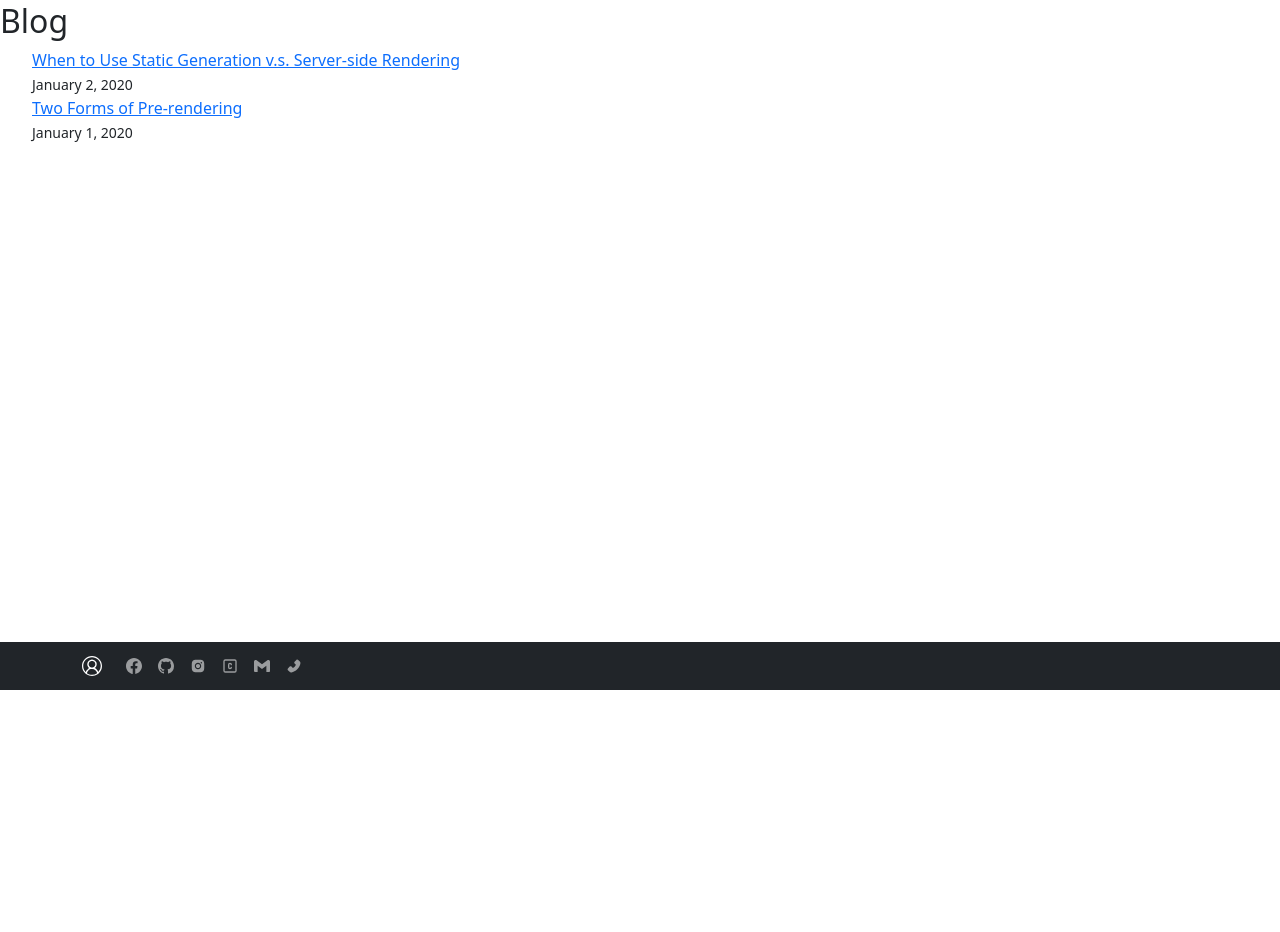
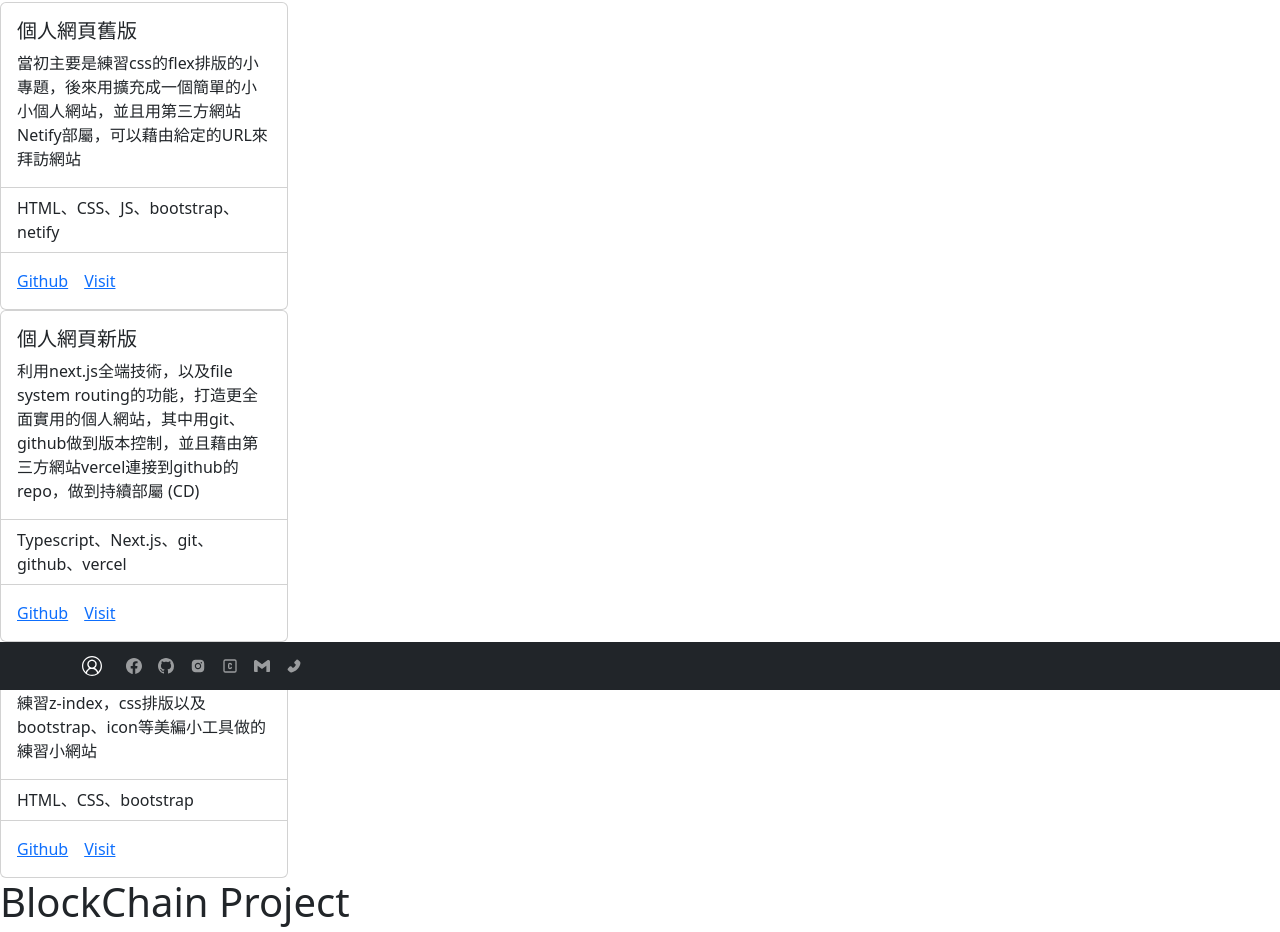
Before and after one commit to LTN917/Bryan-website, a Next.js app: page /projects in a window 1280 px wide. Shown: the part 110-1042 px from the top of the page. Before the commit the page ends 800 px from the top, so only its background shows below. Built offline with nearby package versions, Linux system fonts and the light colour scheme.

Commit message:
20230516

```diff
--- a/src/component/date.tsx
+++ b/src/component/date.tsx
@@ -1,13 +1,20 @@
-import { parseISO, format } from "date-fns";
+import { parseISO, format, isValid } from "date-fns";
 
-export default function Date({ dateString }: any) {
+export default function Date({ dateString = "1970-01-01T00:00:00" }: any) {
+  // 在進行日期轉換之前，先進行有效性檢查
+  const date = parseISO(dateString);
+
+  if (!isValid(date)) {
+    console.error("Invalid ISO 8601 date string:", dateString);
+    return <time dateTime=""></time>; // 如果日期無效，返回一個空的 <time> 元素
+  }
+
   let formattedDate = "";
 
   try {
-    const date = parseISO(dateString);
     formattedDate = format(date, "LLLL d, yyyy");
   } catch (error) {
-    console.error("Error parsing or formatting date:", error);
+    console.error("Error formatting date:", error);
   }
 
   return <time dateTime={dateString}>{formattedDate}</time>;
--- a/src/pages/contact/contactItem.tsx
+++ b/src/pages/contact/contactItem.tsx
@@ -4,6 +4,7 @@ import Link from "next/link";
 
 export default function contactItem(props: any) {
   return (
+    <div>
       <Card>
         <Card.Header>{props.title}</Card.Header>
         <Card.Body>
@@ -19,5 +20,7 @@ export default function contactItem(props: any) {
           )}
         </Card.Body>
       </Card>
+      <br />
+    </div>
   );
 }
--- a/src/pages/projects/blockchain.tsx
+++ b/src/pages/projects/blockchain.tsx
@@ -1,3 +1,43 @@
-export default function about() {
-  return <h1>this is blockchain project page!</h1>;
+import Card from "react-bootstrap/Card";
+import ListGroup from "react-bootstrap/ListGroup";
+
+export default function BlockchainProject() {
+  return (
+    <>
+      <Card style={{ width: "18rem" }}>
+        <Card.Body>
+          <Card.Title>Web3-kickstartWeb</Card.Title>
+          <Card.Text>
+            以電子錢包的方式登入kickstart平台,
+            可以發起募款籌措資金或是投資上面的項目,運行的區塊鏈架構是以太測試網路Goerli,並且搭配了React、Next.js等技術來搭建網站{" "}
+          </Card.Text>
+        </Card.Body>
+        <ListGroup className="list-group-flush">
+          <ListGroup.Item>Next.js、solidity、Ethereum、Metamask</ListGroup.Item>
+        </ListGroup>
+        <Card.Body>
+          <Card.Link href="https://github.com/LTN917/Project-blockchain-Web3">
+            Github
+          </Card.Link>
+        </Card.Body>
+      </Card>
+      <Card style={{ width: "18rem" }}>
+        <Card.Body>
+          <Card.Title>Defi-閃電貸</Card.Title>
+          <Card.Text>
+            閃電貸為去中心化金融中一種新型態的應用,透過solidity智能合約程式碼,連接Metamask虛擬貨幣錢包,串接API到Aave平台快速借貸,再到Uinswap套利
+            ,更多的原理跟實作方式我都寫在部落格當中,歡迎大家點進去看看!
+          </Card.Text>
+        </Card.Body>
+        <ListGroup className="list-group-flush">
+          <ListGroup.Item>solidity、uniSwap、Aave</ListGroup.Item>
+        </ListGroup>
+        <Card.Body>
+          <Card.Link href="https://tw.coderbridge.com/@lcl25k10/cd58e677b8e64521ad989a3057040db0">
+            技術文章
+          </Card.Link>
+        </Card.Body>
+      </Card>
+    </>
+  );
 }
--- a/src/pages/projects/index.js
+++ /dev/null
@@ -1,43 +0,0 @@
-import Head from "next/head";
-import "bootstrap/dist/css/bootstrap.min.css";
-import Layout from "../../component/Layout";
-import { getSortedPostsData } from "../../../lib/posts";
-import Link from "next/link";
-import Date from "../../component/date";
-
-//server端在page build up 期間先抓取好外部資料
-export async function getStaticProps() {
-  const allPostsData = getSortedPostsData();
-  return {
-    props: {
-      allPostsData,
-    },
-  };
-}
-
-export default function Projects({ allPostsData }) {
-  return (
-    <Layout>
-      <div>
-        <Head>
-          <title>專案作品</title>
-        </Head>
-        <h1>this is projects page!</h1>
-        <section>
-          <h2>Blog</h2>
-          <ul>
-            {allPostsData.map(({ id, date, title }) => (
-              <li key={id}>
-                <Link href={`/posts/${id}`}>{title}</Link>
-                <br />
-                <small>
-                  <Date dateString={date} />
-                </small>
-              </li>
-            ))}
-          </ul>
-        </section>
-      </div>
-    </Layout>
-  );
-}
--- /dev/null
+++ b/src/pages/projects/index.tsx
@@ -0,0 +1,25 @@
+import Head from "next/head";
+import "bootstrap/dist/css/bootstrap.min.css";
+import Layout from "../../component/Layout";
+import Web from "./web";
+import Blockchain from "./blockchain";
+import Others from "./others";
+
+export default function Projects() {
+  return (
+    <Layout>
+      <div>
+        <Head>
+          <title>專案作品</title>
+        </Head>
+        <h1>Web Project</h1>
+        <Web />
+        <h1>BlockChain Project</h1>
+        <Blockchain />
+        <h1>Other Project</h1>
+        <Others />
+      </div>
+      <br /> <br /> <br />
+    </Layout>
+  );
+}
--- a/src/pages/projects/others.tsx
+++ b/src/pages/projects/others.tsx
@@ -1,3 +1,52 @@
-export default function about() {
-  return <h1>this is others project page!</h1>;
+import Card from "react-bootstrap/Card";
+import ListGroup from "react-bootstrap/ListGroup";
+
+export default function OtherProject() {
+  return (
+    <>
+      <Card style={{ width: "18rem" }}>
+        <Card.Body>
+          <Card.Title>python語音貪食蛇</Card.Title>
+          <Card.Text>
+            使用pygame打造,依照紅藍黃綠四種模式,擺脫貪食蛇單純上下左右操作的遊戲方式
+            其中綠色-語音辨識模式更是要正確唸出英文單字才能通過,增加遊戲的可玩性{" "}
+          </Card.Text>
+        </Card.Body>
+        <ListGroup className="list-group-flush">
+          <ListGroup.Item>
+            python、pygame、window-speakRecogization
+          </ListGroup.Item>
+        </ListGroup>
+        <Card.Body>
+          <Card.Link href="https://github.com/LTN917/Project-others1">
+            Github
+          </Card.Link>
+          <Card.Link href="https://clever-biscuit-03d916.netlify.app/image_others/1..mp4">
+            Video
+          </Card.Link>
+        </Card.Body>
+      </Card>
+      <Card style={{ width: "18rem" }}>
+        <Card.Body>
+          <Card.Title>Unity英文口說小遊戲</Card.Title>
+          <Card.Text>
+            此為我們團隊參加2021coding101的比賽作品,利用Unity搭配C#腳本,還有語音辨識系統,
+            打造一款以可愛簡潔畫風的英語單字口說小遊戲。
+            (影片是我配音的是有點害羞...)
+          </Card.Text>
+        </Card.Body>
+        <ListGroup className="list-group-flush">
+          <ListGroup.Item>Unity、C#、window-speakRecogization</ListGroup.Item>
+        </ListGroup>
+        <Card.Body>
+          <Card.Link href="https://github.com/LTN917/Project-others2">
+            Github
+          </Card.Link>
+          <Card.Link href="https://www.youtube.com/watch?v=x7wTwit5PVw">
+            Video
+          </Card.Link>
+        </Card.Body>
+      </Card>
+    </>
+  );
 }
--- a/src/pages/projects/web.tsx
+++ b/src/pages/projects/web.tsx
@@ -1,3 +1,66 @@
-export default function about() {
-  return <h1>this is web project page!</h1>;
+import Card from "react-bootstrap/Card";
+import ListGroup from "react-bootstrap/ListGroup";
+
+export default function WebProject() {
+  return (
+    <>
+      <Card style={{ width: "18rem" }}>
+        <Card.Body>
+          <Card.Title>個人網頁舊版</Card.Title>
+          <Card.Text>
+            當初主要是練習css的flex排版的小專題，後來用擴充成一個簡單的小小個人網站，並且用第三方網站Netify部屬，可以藉由給定的URL來拜訪網站
+          </Card.Text>
+        </Card.Body>
+        <ListGroup className="list-group-flush">
+          <ListGroup.Item>HTML、CSS、JS、bootstrap、netify</ListGroup.Item>
+        </ListGroup>
+        <Card.Body>
+          <Card.Link href="https://github.com/LTN917/personalWeb-old-Version">
+            Github
+          </Card.Link>
+          <Card.Link href="https://clever-biscuit-03d916.netlify.app/">
+            Visit
+          </Card.Link>
+        </Card.Body>
+      </Card>
+      <Card style={{ width: "18rem" }}>
+        <Card.Body>
+          <Card.Title>個人網頁新版</Card.Title>
+          <Card.Text>
+            利用next.js全端技術，以及file system
+            routing的功能，打造更全面實用的個人網站，其中用git、github做到版本控制，並且藉由第三方網站vercel連接到github的repo，做到持續部屬
+            (CD)
+          </Card.Text>
+        </Card.Body>
+        <ListGroup className="list-group-flush">
+          <ListGroup.Item>
+            Typescript、Next.js、git、github、vercel
+          </ListGroup.Item>
+        </ListGroup>
+        <Card.Body>
+          <Card.Link href="#">Github</Card.Link>
+          <Card.Link href="#">Visit</Card.Link>
+        </Card.Body>
+      </Card>
+      <Card style={{ width: "18rem" }}>
+        <Card.Body>
+          <Card.Title>日本旅遊網</Card.Title>
+          <Card.Text>
+            練習z-index，css排版以及bootstrap、icon等美編小工具做的練習小網站
+          </Card.Text>
+        </Card.Body>
+        <ListGroup className="list-group-flush">
+          <ListGroup.Item>HTML、CSS、bootstrap</ListGroup.Item>
+        </ListGroup>
+        <Card.Body>
+          <Card.Link href="https://github.com/LTN917/Project-fullstack2">
+            Github
+          </Card.Link>
+          <Card.Link href="https://visionary-sorbet-7f52b7.netlify.app/">
+            Visit
+          </Card.Link>
+        </Card.Body>
+      </Card>
+    </>
+  );
 }
```
Lines whose indentation alone changed are shown as unchanged.
